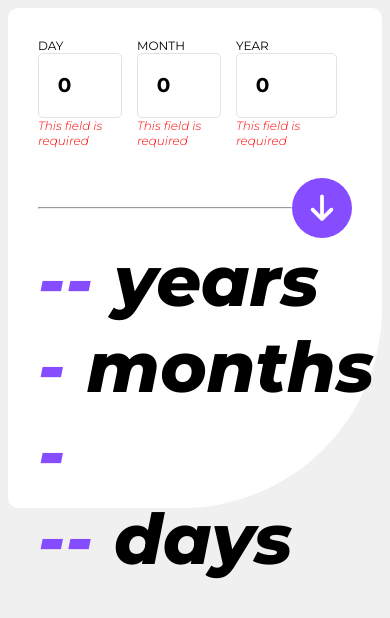
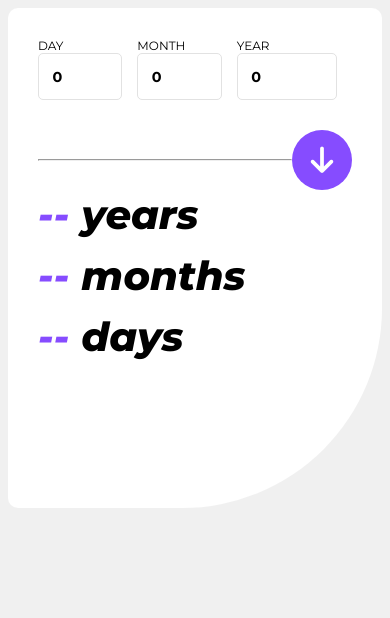
Before and after one commit to Andrea-Axelsson/age-calculator-app, a React (Vite) app: page / in a window 390 px wide. Shown: the top 618 px of the page. Built offline with nearby package versions, Linux system fonts and the light colour scheme.

Commit message:
Updated code

```diff
--- a/package.json
+++ b/package.json
@@ -11,7 +11,8 @@
   },
   "dependencies": {
     "react": "^18.2.0",
-    "react-dom": "^18.2.0"
+    "react-dom": "^18.2.0",
+    "react-spring": "^9.7.3"
   },
   "devDependencies": {
     "@types/react": "^18.2.55",
--- a/src/App.css
+++ b/src/App.css
@@ -5,6 +5,11 @@
 body {
   background-color: #f0f0f0;
   font-size: 1rem;
+  display: flex;
+  flex-direction: column;
+  justify-content: center;
+  align-items: center;
+  height: 100vh;
 }
 
 .container {
@@ -65,18 +70,22 @@ form {
   justify-content: center;
   color: white;
   font-size: 1.875rem;
-  overflow: hidden; /* Ensures the arrow does not show outside the button */
-  position: relative; /* Needed for absolute positioning of the arrow */
+  overflow: hidden;
+  position: relative;
+}
+
+.submit-button:hover {
+  background-color: #4812bb;
 }
 
 .submit-button i {
-  position: absolute; /* Position the arrow absolutely within the button */
-  top: 50%; /* Start at the center */
+  position: absolute;
+  top: 50%;
   left: 50%;
   transform: translate(-50%, -50%);
 }
 
-/* Define the keyframes for the arrow animation */
+
 @keyframes arrowAnimation {
   0% {
     top: 50%;
@@ -89,28 +98,28 @@ form {
   }
 
   50% {
-    top: 100%; /* Move down to the bottom of the button */
+    top: 100%;
     opacity: 0;
   }
 
   75% {
-    top: 0%; /* Arrow reappears at the top */
+    top: 0%;
     opacity: 0;
   }
 
   80% {
-    top: 60%; /* Arrow reappears at the top */
+    top: 60%;
     opacity: 1;
   }
 
   100% {
-    top: 50%; /* Move to the middle of the button */
+    top: 50%;
     opacity: 1;
   }
 }
 
-/* Apply the animation on hover */
-.submit-button:hover i {
+
+.submit-button-animate i {
   animation: arrowAnimation 0.8s ease-in-out;
 }
 
@@ -150,3 +159,22 @@ form {
   color: #864cff;
   margin-right: 0.3em;
 }
+
+@media (max-width: 600px) {
+  .age-number, .age-date{
+
+    font-size: 40px;
+    margin-bottom :12px;
+  }
+
+  .input {
+    font-size: 0.9rem;
+    border-radius: 5px;
+    margin-right: 1.25em;
+  }
+  body {
+    display: block;
+
+  }
+
+}
--- a/src/App.tsx
+++ b/src/App.tsx
@@ -1,6 +1,6 @@
 import AgeForm from "./components/AgeForm"
 import AgeResult from "./components/AgeResult"
-import React, { useState } from 'react';
+import React, { useState } from 'react'
 
 const App = () => {
   // State variables for day, month, year, and calculated age values
@@ -11,12 +11,13 @@ const App = () => {
   const [errorMessageDay, seterrorMessageDay] = useState <string>("")
   const [errorMessageMonth, seterrorMessageMonth] = useState <string>("")
   const [errorMessageYear, seterrorMessageYear] = useState <string>("")
+  const [isAnimating, setIsAnimating] = useState<boolean>(false)
 
   // Event handlers for input changes
   const handleDayChange = (e: React.ChangeEvent<HTMLInputElement>) => {
       const dayValue : number = Number(e.target.value);
 
-      if (dayValue < 1 || dayValue > 31){
+      if (dayValue === 0 || dayValue < 1 || dayValue > 31){
         seterrorMessageDay("Must be a valid day")
       }else{
         seterrorMessageDay("")
@@ -28,7 +29,7 @@ const App = () => {
   const handleMonthChange = (e: React.ChangeEvent<HTMLInputElement>) => {
       const monthValue : number = Number(e.target.value);
 
-      if (monthValue < 1 || monthValue > 12){
+      if (monthValue === 0 || monthValue < 1 || monthValue > 12){
         seterrorMessageMonth("Must be a valid month")
       }else{
         seterrorMessageMonth("")
@@ -39,8 +40,8 @@ const App = () => {
 
   const handleYearChange = (e: React.ChangeEvent<HTMLInputElement>) => {
       const yearValue : number = Number(e.target.value);
-      if (yearValue < 1900 || yearValue > 2024){
-        seterrorMessageYear("Must be in the past")
+      if (yearValue === 0 || yearValue < 1900 || yearValue > 2024){
+        seterrorMessageYear("Must be between 1900 and 2024")
       }else{
         seterrorMessageYear("")
       }
@@ -70,6 +71,15 @@ const App = () => {
   // Function to calculate age values based on input and current date
   function calculateValues(e: React.FormEvent, inputDate: {day: number, month: number , year: number}, currentDate: {day: number, month: number, year: number}) {
     e.preventDefault();
+    setIsAnimating(true)
+    setTimeout(() => setIsAnimating(false), 800)
+
+    if (inputDate.day === 0 || inputDate.month === 0 || inputDate.year === 0 ||
+      errorMessageDay || errorMessageMonth || errorMessageYear) {
+    console.log("Invalid input or empty fields, calculation aborted.");
+    return { ageInYears: 0, ageInMonths: 0, ageInDays: 0 }
+  }
+
     let ageInYears : number = currentDate.year - inputDate.year;
 
     if (currentDate.month < inputDate.month || (currentDate.month === inputDate.month && currentDate.day < inputDate.day)) {
@@ -93,6 +103,7 @@ const App = () => {
         day={day}
         month={month}
         year={year}
+        isAnimating={isAnimating}
         handleDayChange={handleDayChange}
         handleMonthChange={handleMonthChange}
         handleYearChange={handleYearChange}
@@ -102,7 +113,7 @@ const App = () => {
         myProp={calculatedValues}
       />
     </main>
-  );
+  )
 }
 
 export default App; // Exporting the App component
--- a/src/components/AgeForm.tsx
+++ b/src/components/AgeForm.tsx
@@ -2,6 +2,7 @@ type AgeFormProps = {
     errorMessageYear: string,
     errorMessageDay: string,
     errorMessageMonth: string,
+    isAnimating: boolean,
     day: number,
     month: number,
     year: number,
@@ -31,7 +32,6 @@ const AgeForm : React.FC<AgeFormProps> = (props) => {
         placeholder="DD"
         required
         />
-        <p className="required-field-error">This field is required</p>
         <p className="required-date-error">{props.errorMessageDay}</p>
         </label>
 
@@ -48,7 +48,6 @@ const AgeForm : React.FC<AgeFormProps> = (props) => {
         placeholder="MM"
         required
         />
-        <p className="required-field-error">This field is required</p>
         <p className="required-date-error">{props.errorMessageMonth}</p>
         </label>
 
@@ -65,14 +64,13 @@ const AgeForm : React.FC<AgeFormProps> = (props) => {
         placeholder="YYYY"
         required
         />
-        <p className="required-field-error">This field is required</p>
         <p className="required-date-error">{props.errorMessageYear}</p>
         </label>
         </section>
 
         <section className="submit">
             <hr className="break-line"></hr>
-            <button onClick={props.calculateValues} className="submit-button">
+            <button onClick={props.calculateValues} className={`submit-button ${props.isAnimating ? 'submit-button-animate':  ''}`}>
                 <i className="fa-solid fa-arrow-down"></i>
             </button>
 
--- a/src/components/AgeResult.tsx
+++ b/src/components/AgeResult.tsx
@@ -1,3 +1,17 @@
+import {useSpring, animated} from "react-spring"
+
+function AnimatedNumber ({n}: {n: number}){
+  const {number} = useSpring ({
+    from: {number: 0},
+    number: n,
+    delay: 200,
+    config: {mass: 1, tension: 20, friction: 10},
+  })
+
+  return <animated.div>{number.to((n) => n.toFixed(0))}</animated.div>
+
+}
+
 type AgeResultProps = {
     myProp: {
       ageInYears: number;
@@ -10,15 +24,21 @@ type AgeResultProps = {
           return (
             <section className="age-result-container">
               <article className="text-container">
-                <h1 className="age-number">{myProp.ageInYears > 0 ? myProp.ageInYears: '--'}</h1>
+                <h1 className="age-number">
+                  {myProp.ageInYears > 0 ? <AnimatedNumber n={myProp.ageInYears} />: '--'}
+                </h1>
                 <h1 className="age-date">years</h1>
               </article>
               <article className="text-container">
-                <h1 className="age-number">{myProp.ageInMonths > 0 ? myProp.ageInMonths : '--'}</h1>
+                <h1 className="age-number">
+                {myProp.ageInMonths > 0 ? <AnimatedNumber n={myProp.ageInMonths} />: '--'}
+                </h1>
                 <h1 className="age-date">months</h1>
               </article>
               <article className="text-container">
-                <h1 className="age-number">{myProp.ageInDays > 0 ? myProp.ageInDays : '--'}</h1>
+                <h1 className="age-number">
+                  {myProp.ageInDays > 0 ? <AnimatedNumber n={myProp.ageInDays} />: '--'}
+                </h1>
                 <h1 className="age-date">days</h1>
               </article>
             </section>
```
Also changed, not shown: 1 other file (tests, documents, lock files or other folders).
